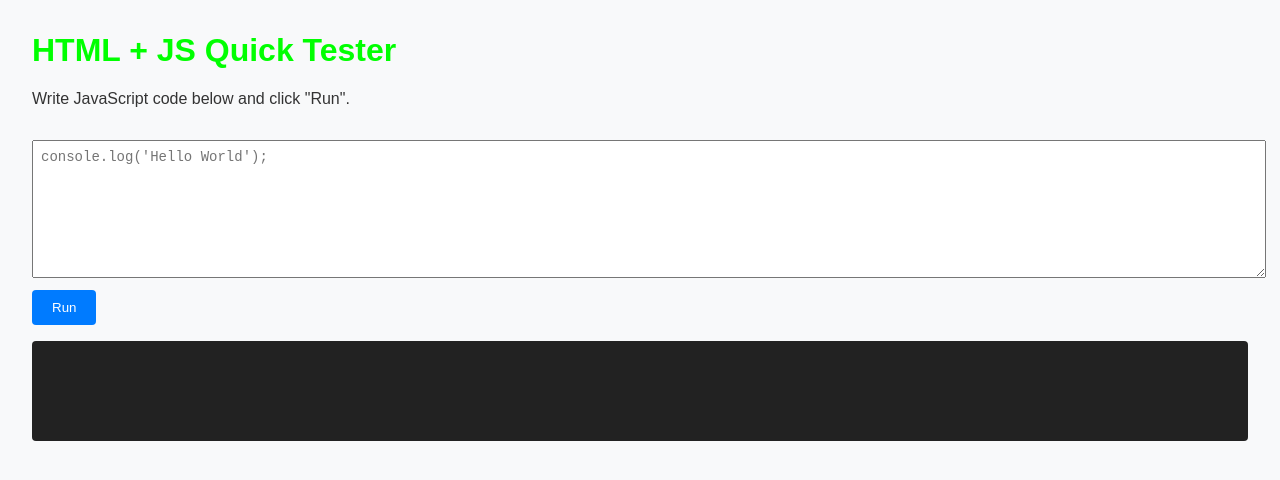
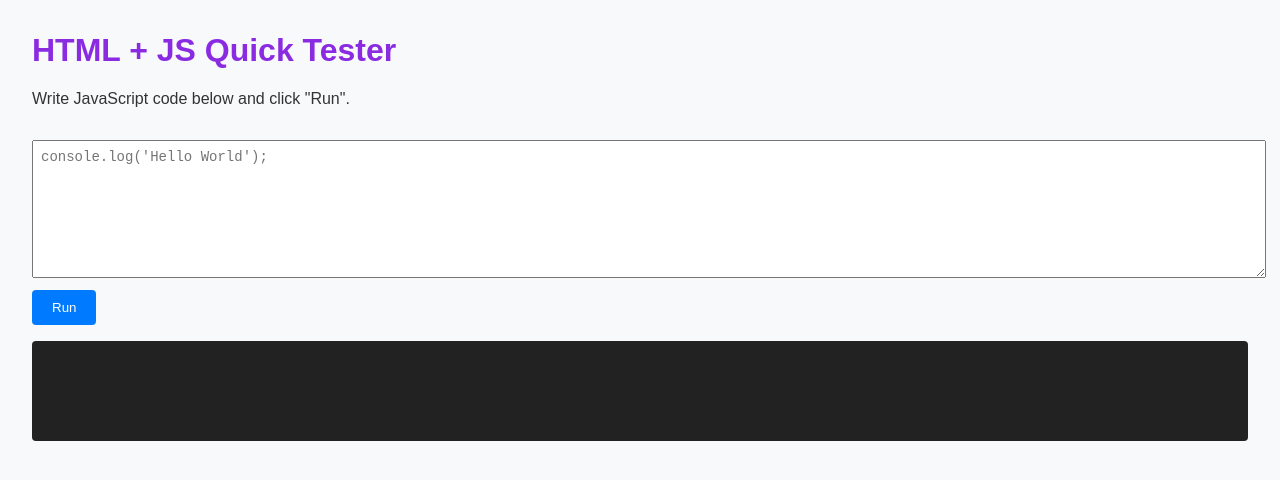
Before and after one commit to arionnagappen/devops_cicd_pipeline, a plain HTML site: page frontend/index.html in a window 1280 px wide. Drawn offline with Linux system fonts and the light colour scheme.

Commit message:
changed H1 to purple

```diff
--- a/frontend/index.html
+++ b/frontend/index.html
@@ -13,7 +13,7 @@
     }
     h1 {
       /*color: #007bff;*/
-      color: #0f0;
+      color: blueviolet;
     }
     textarea {
       width: 100%;
```
